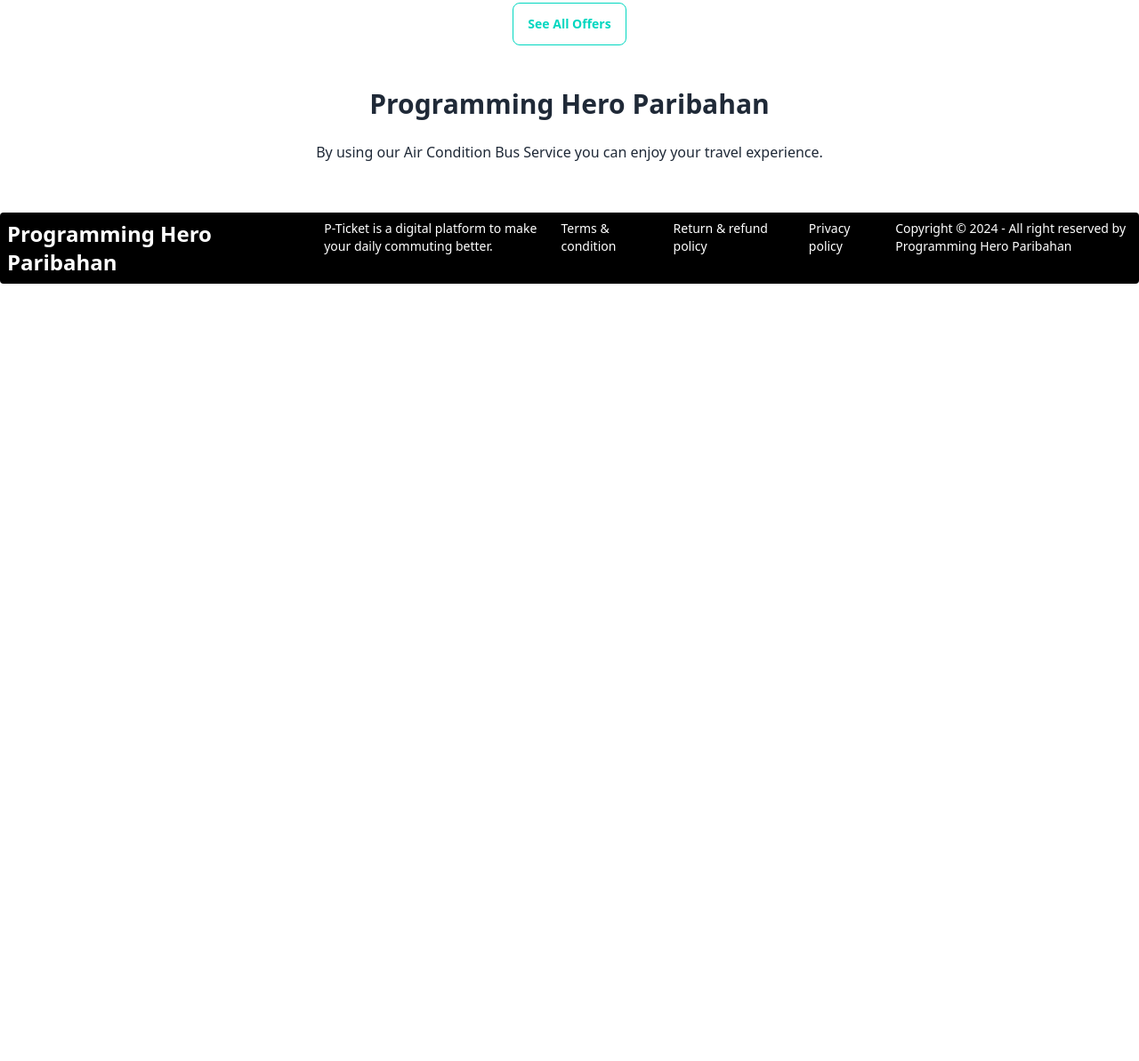
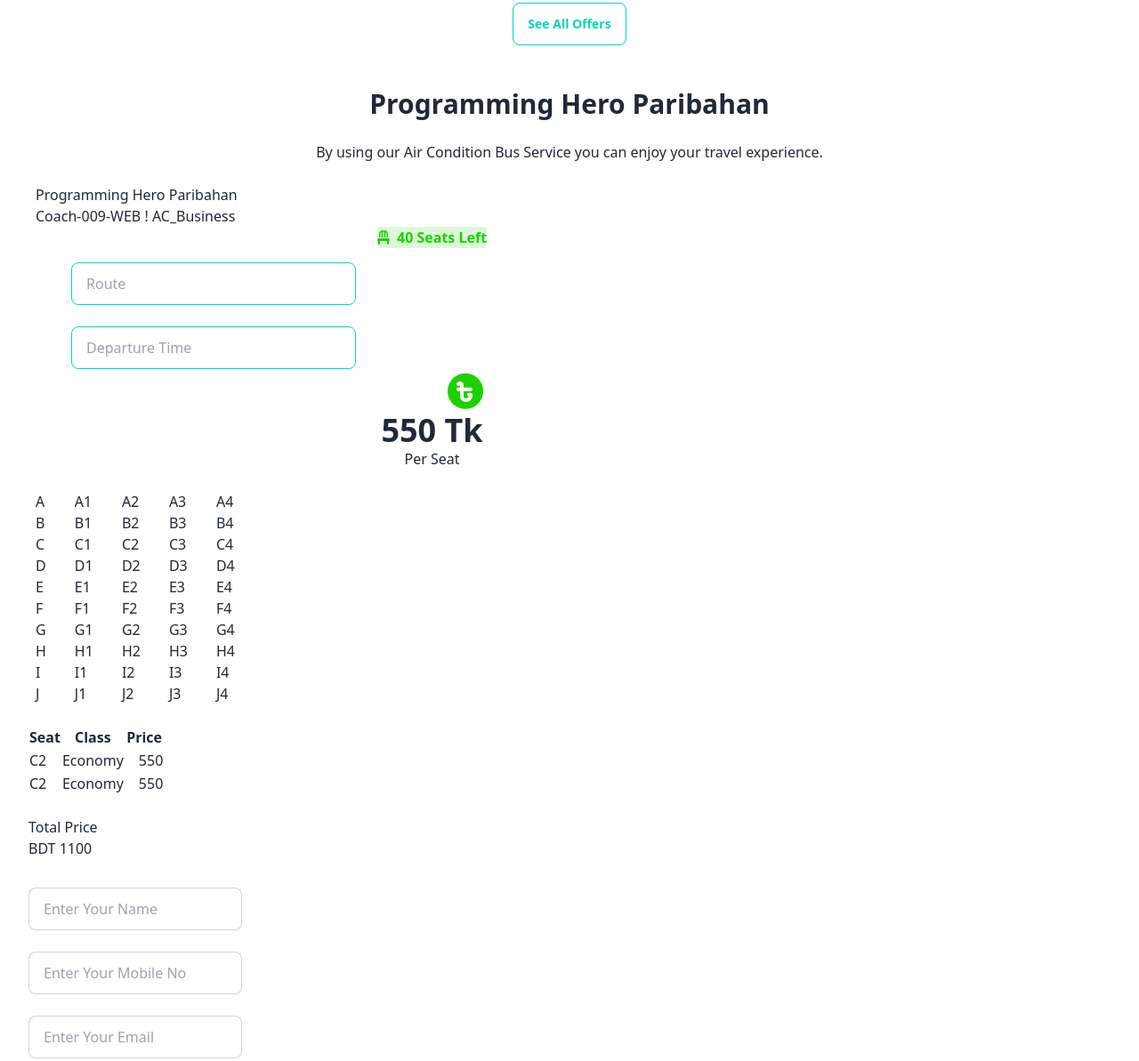
Before and after one commit to Dev-Imran94/B9A5-p.h-paribahan, a plain HTML site: page index.html in a window 1280 px wide. Shown: the part 1229-2422 px from the top of the page at 89% size. Before the commit the page ends 1548 px from the top, so only its background shows below. Drawn offline with nearby package versions, Linux system fonts and the light colour scheme.

Commit message:
html section done

```diff
--- a/index.html
+++ b/index.html
@@ -119,24 +119,145 @@
         </section>
         <br>
         <br>
-                <!-- bus info -->
+        <!-- bus info -->
         <section>
             <h1 class="text-center font-extrabold text-3xl">Programming Hero Paribahan</h1>
             <br>
             <p class="text-center">By using our Air Condition Bus Service you can enjoy your travel experience.</p>
             <br>
-            <div>
-
+            <!-- coach section -->
+            <div class="ml-10 max-w-fit">
+                <h1>Programming Hero Paribahan</h1>
+                <p>Coach-009-WEB ! AC_Business</p>
+                <div class="font-semibold rounded bg-[#1DD10026] max-w-fit ml-96">
+                    <h4 class="text-[#1DD100]"><i class="fa-solid fa-chair"> &nbsp </i>40 Seats Left</h4>
+                </div>
+                <!-- route form -->
+                <form class=" ml-10 mt-4" action="">
+                    <input type="text" placeholder="Route" class="input input-bordered input-accent w-full max-w-xs" />
+                    <br> <br>
+                    <input type="text" placeholder="Departure Time"
+                        class="input input-bordered input-accent w-full max-w-xs" />
+                </form>
+                <div class="ml-96 text-center">
+                    <img class="ml-auto" src="images/fare.png" alt="">
+                    <h1 class="font-bold text-4xl">550 Tk</h1>
+                    <p>Per Seat</p>
+                </div>
             </div>
-
         </section>
 
         <!-- select your seat section -->
-
-        <section>
-
+        <section class=" mt-6 ml-10">
+            <div class=" flex grid-cols-2 gap-x-8 gap-y-8">
+                <ul>
+                    <li>A</li>
+                    <li>B</li>
+                    <li>C</li>
+                    <li>D</li>
+                    <li>E</li>
+                    <li>F</li>
+                    <li>G</li>
+                    <li>H</li>
+                    <li>I</li>
+                    <li>J</li>
+                </ul>
+                <ul>
+                    <li>A1</li>
+                    <li>B1</li>
+                    <li>C1</li>
+                    <li>D1</li>
+                    <li>E1</li>
+                    <li>F1</li>
+                    <li>G1</li>
+                    <li>H1</li>
+                    <li>I1</li>
+                    <li>J1</li>
+                </ul>
+                <ul>
+                    <li>A2</li>
+                    <li>B2</li>
+                    <li>C2</li>
+                    <li>D2</li>
+                    <li>E2</li>
+                    <li>F2</li>
+                    <li>G2</li>
+                    <li>H2</li>
+                    <li>I2</li>
+                    <li>J2</li>
+                </ul>
+                <div class="flex grid-cols-2 gap-x-8 gap-y-8">
+                    <ul>
+                        <li>A3</li>
+                        <li>B3</li>
+                        <li>C3</li>
+                        <li>D3</li>
+                        <li>E3</li>
+                        <li>F3</li>
+                        <li>G3</li>
+                        <li>H3</li>
+                        <li>I3</li>
+                        <li>J3</li>
+                    </ul>
+                    <ul>
+                        <li>A4</li>
+                        <li>B4</li>
+                        <li>C4</li>
+                        <li>D4</li>
+                        <li>E4</li>
+                        <li>F4</li>
+                        <li>G4</li>
+                        <li>H4</li>
+                        <li>I4</li>
+                        <li>J4</li>
+                    </ul>
+                </div>
+            </div>
         </section>
-
+        <br>
+        <!-- booking info -->
+        <section class="ml-8">
+            <table class="table-auto">
+                <thead>
+                    <tr>
+                        <th>Seat</th>
+                        <th>Class</th>
+                        <th>Price</th>
+                    </tr>
+                </thead>
+                <tbody>
+                    <tr>
+                        <td>C2</td>
+                        <td>Economy</td>
+                        <td class="pl-4">550</td>
+                    </tr>
+                    <tr>
+                        <td>C2</td>
+                        <td>Economy</td>
+                        <td class="pl-4">550</td>
+                    </tr>
+                </tbody>
+            </table>
+            <br>
+            <div>
+                <p>Total Price</p>
+                <p>BDT 1100</p>
+            </div>
+        </section>
+        <!-- passenger info -->
+        <section class=" ml-8 mt-8 max-w-60">
+            <label class="input input-bordered flex items-center gap-2">
+                <input type="text" class="text" placeholder="Enter Your Name" />
+            </label>
+            <br>
+            <label class="input input-bordered flex items-center gap-2">
+                <input type="number" name="" id="" placeholder="Enter Your Mobile No">
+            </label>
+            <br>
+            <label class="input input-bordered flex items-center gap-2">
+                <input type="text" class="grow" placeholder="Enter Your Email" />
+            </label>
+        </section>
     </main>
     <footer>
         <footer class="footer p-2 mt-8 bg-[#000000] rounded text-white">
```
